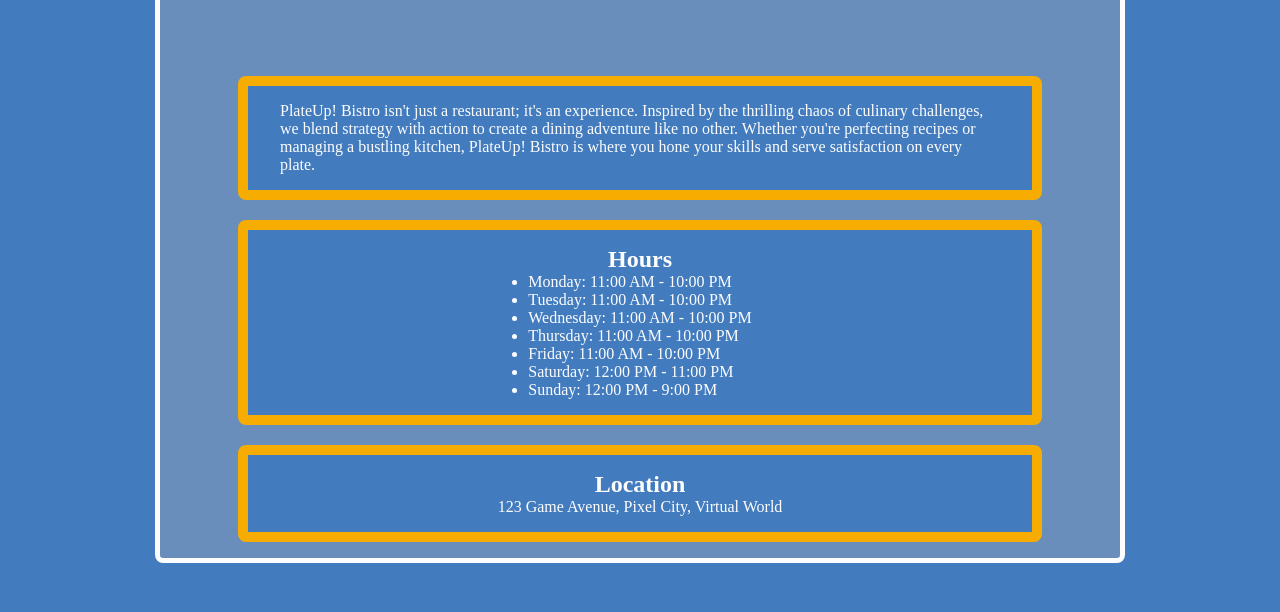
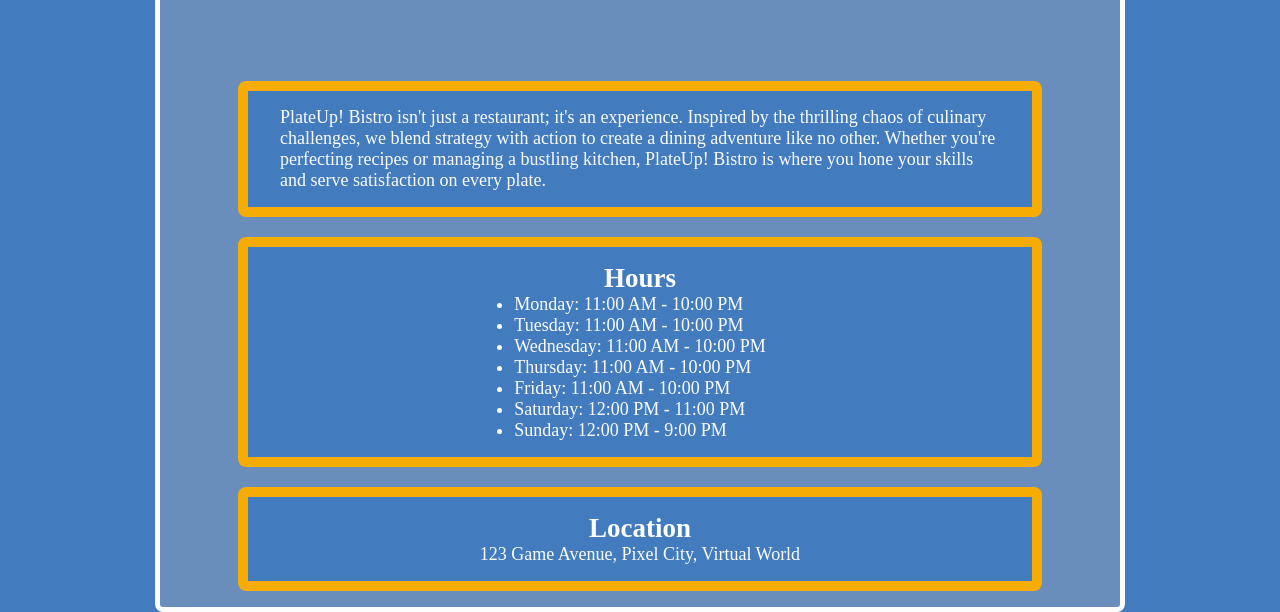
Before and after one commit to karlopintaric/restaurant-page, a website built with webpack: page src/template.html in a window 1280 px wide. Shown: the part 223-835 px from the top of the page. Before the commit the page ends 800 px from the top, so only its background shows below. Built offline with nearby package versions, Linux system fonts and the light colour scheme.

Commit message:
Change font size

```diff
--- a/src/styles.css
+++ b/src/styles.css
@@ -11,6 +11,7 @@ body {
     --black: #1D160Fff;
     background-color: var(--dark-blue);
     color: var(--white);
+    font-size: 18px;
 }
 
 nav {
@@ -39,7 +40,7 @@ nav {
 
 .container {
     width: clamp(500px, 75vw, 1000px);
-    min-height: 75vh;
+    min-height: 80vh;
     margin: auto;
     display: flex;
     flex-direction: column;
```
Also changed, not shown: dist/main.js, 1 other file.
